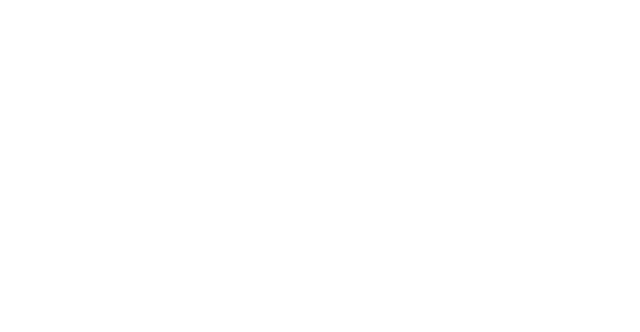
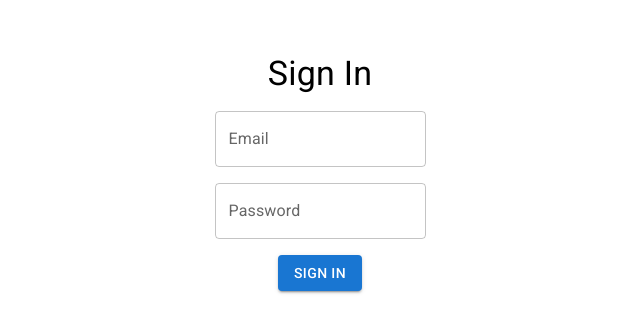
Before and after one commit to sabratoothtiger/world_outlook_inventory_manager, a React (Create React App) app in the folder frontend/: page /signin in a window 1280 px wide. Before the commit this address had no page. Shown: the part 236-568 px from the top of the page, without its empty margins (320-960 px from the left). Built offline with nearby package versions, Linux system fonts and the light colour scheme; no server answers.

Commit message:
Add sign-in

```diff
--- a/frontend/src/App.js
+++ b/frontend/src/App.js
@@ -14,17 +14,64 @@ import PurchaseOrders from "./pages/PurchaseOrders";
 import PurchaseOrderDetails from "./pages/PurchaseOrderDetails";
 import Home from "./pages/Home";
 import Listings from "./pages/Listings";
+import ProtectedRoute from "./components/ProtectedRoute";
+import { supabase } from "./supabase";
+import { useEffect, useState } from "react";
+import SignIn from "./components/SignIn";
 
 function App() {
+  const [user, setUser] = useState(null);
+
+  useEffect(() => {
+    // Fetch session on initial load
+    const getSession = async () => {
+      const {
+        data: { session },
+      } = await supabase.auth.getSession();
+      setUser(session?.user ?? null);
+    };
+
+    getSession();
+
+    // Listen for changes to the auth state
+    const authListener = supabase.auth.onAuthStateChange((_event, session) => {
+      setUser(session?.user ?? null);
+    });
+  }, []);
+
+  const handleSignIn = (user) => {
+    setUser(user);
+  };
+
   return (
     <LocalizationProvider dateAdapter={AdapterDayjs}>
       <SnackbarProvider>
         <Router>
           <Routes>
-            <Route path="/" element={<Home />} />
-            <Route path="/purchase-orders" element={<PurchaseOrders />} />
-            <Route path="/purchase-orders/:id" element={<PurchaseOrderDetails />} />
-            <Route path="/listings" element={<Listings />} />
+            <Route
+              path="/signin"
+              element={<SignIn onSignIn={handleSignIn} />}
+            />
+            <Route
+              path="/"
+              element={<ProtectedRoute component={Home} user={user} />}
+            />
+            <Route
+              path="/purchase-orders"
+              element={
+                <ProtectedRoute component={PurchaseOrders} user={user} />
+              }
+            />
+            <Route
+              path="/purchase-orders/:id"
+              element={
+                <ProtectedRoute component={PurchaseOrderDetails} user={user} />
+              }
+            />
+            <Route
+              path="/listings"
+              element={<ProtectedRoute component={Listings} user={user} />}
+            />
             {/* <Route path="/listings/:id" element={<ListingDetails />} /> */}
           </Routes>
         </Router>
--- a/frontend/src/components/DymoPrinter.jsx
+++ b/frontend/src/components/DymoPrinter.jsx
@@ -51,14 +51,14 @@ const sendLabelsToPrinter = async (labelData, type) => {
 };
 
 // Useful if hosting on backend, but currently just serving through public react files.
-async function loadLabelTemplate(filename) {
+/* async function loadLabelTemplate(filename) {
     const response = await fetch(`http://localhost:5001/assets/${filename}`);
     if (!response.ok) {
         throw new Error('Failed to load the label file');
     }
     const labelXml = await response.text();
     return labelXml;
-};
+}; */
 
 const loadLabelFromXml = async (xmlContent) => {
     try {
--- /dev/null
+++ b/frontend/src/components/LogoutButton.jsx
@@ -0,0 +1,19 @@
+// src/components/LogoutButton.js
+import React from 'react';
+import { supabase } from '../supabase';
+import { Button } from '@mui/material';
+
+const LogoutButton = () => {
+  const handleLogout = async () => {
+    await supabase.auth.signOut();
+    window.location.href = '/signin'; // Redirect to sign-in page
+  };
+
+  return (
+    <Button onClick={handleLogout} color="secondary">
+      Logout
+    </Button>
+  );
+};
+
+export default LogoutButton;
--- /dev/null
+++ b/frontend/src/components/ProtectedRoute.jsx
@@ -0,0 +1,10 @@
+// src/components/ProtectedRoute.jsx
+
+import React from "react";
+import { Navigate } from "react-router-dom";
+
+const ProtectedRoute = ({ component: Component, user, ...rest }) => {
+  return user ? <Component {...rest} /> : <Navigate to="/signin" />;
+};
+
+export default ProtectedRoute;
--- /dev/null
+++ b/frontend/src/components/SignIn.jsx
@@ -0,0 +1,70 @@
+// src/components/SignIn.jsx
+
+import React, { useState } from "react";
+import { TextField, Button, Box, Typography } from "@mui/material";
+import { supabase } from "../supabase";
+import { useSnackbar } from "notistack";
+import { useNavigate } from "react-router-dom";
+
+const SignIn = ({ onSignIn }) => {
+  const [email, setEmail] = useState("");
+  const [password, setPassword] = useState("");
+  const { enqueueSnackbar } = useSnackbar();
+  const navigate = useNavigate();
+
+  const handleSignIn = async () => {
+    try {
+      let { data, error } = await supabase.auth.signInWithPassword({
+        email,
+        password,
+      });
+
+      if (error) {
+        throw error;
+      }
+
+      onSignIn(data.user);
+      enqueueSnackbar("Signed in successfully!", { variant: "success" });
+      navigate("/");
+    } catch (error) {
+      enqueueSnackbar(error.message, { variant: "error" });
+    }
+  };
+
+  return (
+    <Box
+      display="flex"
+      flexDirection="column"
+      alignItems="center"
+      justifyContent="center"
+      minHeight="100vh"
+    >
+      <Typography variant="h4">Sign In</Typography>
+      <Box mt={2}>
+        <TextField
+          label="Email"
+          type="email"
+          value={email}
+          onChange={(e) => setEmail(e.target.value)}
+          fullWidth
+        />
+      </Box>
+      <Box mt={2}>
+        <TextField
+          label="Password"
+          type="password"
+          value={password}
+          onChange={(e) => setPassword(e.target.value)}
+          fullWidth
+        />
+      </Box>
+      <Box mt={2}>
+        <Button variant="contained" color="primary" onClick={handleSignIn}>
+          Sign In
+        </Button>
+      </Box>
+    </Box>
+  );
+};
+
+export default SignIn;
--- a/frontend/src/pages/Home.jsx
+++ b/frontend/src/pages/Home.jsx
@@ -3,6 +3,7 @@
 import React from 'react';
 import { Link, Typography, Box } from '@mui/material';
 import { useNavigate } from 'react-router-dom';
+import LogoutButton from '../components/LogoutButton';
 
 const Home = () => {
   const navigate = useNavigate();
@@ -28,14 +29,15 @@ const Home = () => {
       >
         Listings
       </Link>
-      <Link
+      {/* <Link
         variant="h4"
         component="button"
         onClick={() => navigate('/inventory')}
         sx={{ mb: 2 }}
       >
         Inventory
-      </Link>
+      </Link> */}
+      <LogoutButton />
     </Box>
   );
 };
--- a/frontend/src/supabase.js
+++ b/frontend/src/supabase.js
@@ -1,7 +1,7 @@
 import { createClient } from '@supabase/supabase-js';
 
-const supabaseUrl = 'https://tlhwgrvzfnhfhkhsgqdh.supabase.co';
-const supabaseKey = 'eyJhbGciOiJIUzI1NiIsInR5cCI6IkpXVCJ9.eyJpc3MiOiJzdXBhYmFzZSIsInJlZiI6InRsaHdncnZ6Zm5oZmhraHNncWRoIiwicm9sZSI6InNlcnZpY2Vfcm9sZSIsImlhdCI6MTcxNTI5NDczNCwiZXhwIjoyMDMwODcwNzM0fQ.dHfoCSUCHFPHzO0oDmWkPTeVJCYouLU9Tt2DnMFk9Mo';
+const supabaseUrl = process.env.REACT_APP_SUPABASE_URL;
+const supabaseKey = process.env.REACT_APP_SUPABASE_KEY;
 const supabase = createClient(supabaseUrl, supabaseKey);
 
 export { supabase };
```
